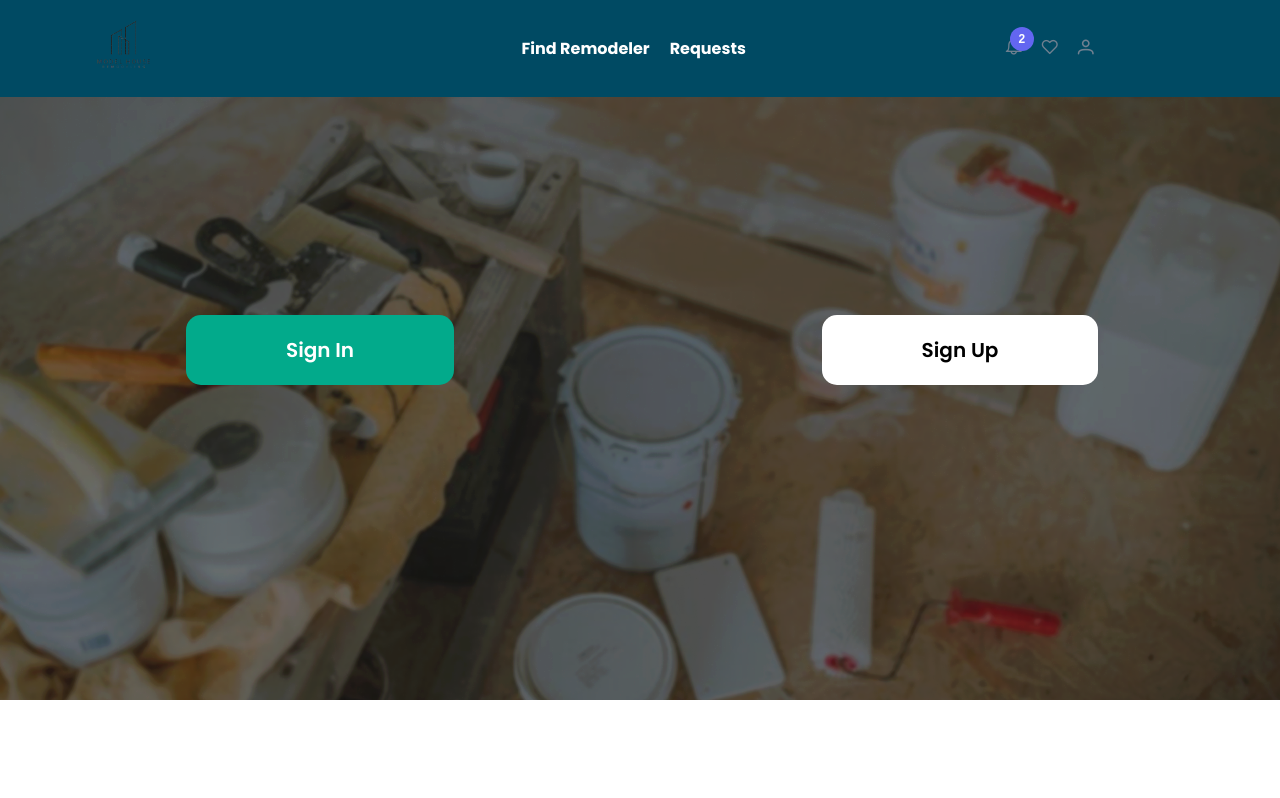
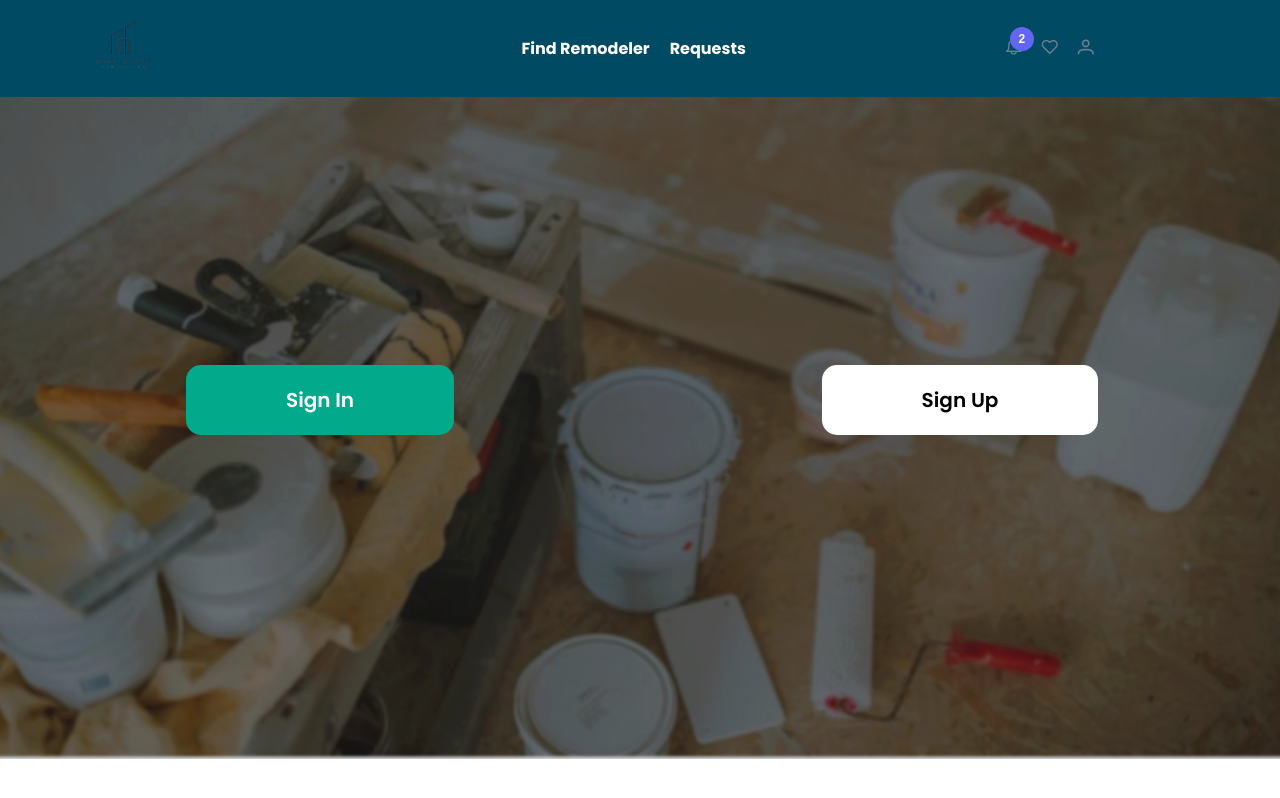
Before and after one commit to ModelHouseIOT/web_iot_model_house_frontend, a Vue app: page /account in a window 1280 px wide. Built offline with nearby package versions, Linux system fonts and the light colour scheme; a web font is replaced by a local one.

Commit message:
fix: change styles from home

```diff
--- a/src/identity-and-access-management/pages/account.component.vue
+++ b/src/identity-and-access-management/pages/account.component.vue
@@ -22,14 +22,12 @@ export default {
     text-decoration: none;
 }
 section{
-    background: url("@/assets/account.png") no-repeat;
-    background-size: cover;
-    min-height: 700px;
-    width: 100%;
-    height: 100%;
-    display: grid;
-    place-items: center;
-    grid-template-columns: repeat(2, 1fr);
+  background-size: cover;
+  background: url("@/assets/account.png") no-repeat center;
+  height: 100vh;
+  display: grid;
+  place-items: center;
+  grid-template-columns: repeat(2, 1fr);
 }
 .sign-in-btn{
   background-color: #02AA8B;
--- a/src/public/pages/home.component.vue
+++ b/src/public/pages/home.component.vue
@@ -5,7 +5,7 @@
                 <img src="../../assets/banner.png" class="imgBanner" alt="Remodeling a house view on a laptop">
             </div>
             <div class="boxC col2">
-                <h1>Have a comfortable <span class="green">live!</span> </h1>
+                <h1>Have a comfortable <span class="green">life!</span> </h1>
                 <p id="txtBanner">
                     Find the best experts to remodel the house of your dreams in a fast and secure way.
                 </p>
@@ -27,7 +27,7 @@
                 <Card>
                     <template #footer class="text-center"	> AREA </template>
                     <template #content>
-<!--                        <img src="src/assets/area_card.png" class="imgArea" alt="Remodeling a particular area of your house">-->
+                        <img src="src/assets/area_card.png" class="imgArea" alt="Remodeling a particular area of your house">
                     </template>
                 </Card>
             </div>
@@ -35,7 +35,7 @@
                 <Card>
                     <template #footer > ROOM </template>
                     <template #content >
-<!--                        <img src="src/assets/room_card.png" class="imgRoom" alt="Remodeling a house view on a laptop">-->
+                        <img src="src/assets/room_card.png" class="imgRoom" alt="Remodeling a house view on a laptop">
 
                     </template>
                 </Card>
@@ -44,7 +44,7 @@
                 <Card>
                     <template #footer > SERVICE </template>
                     <template #content>
-<!--                        <img src="@/assets/service_card.png" class="imgService" alt="Service">-->
+                        <img src="@/assets/service_card.png" class="imgService" alt="Service">
                     </template>
                 </Card>
             </div>
```
